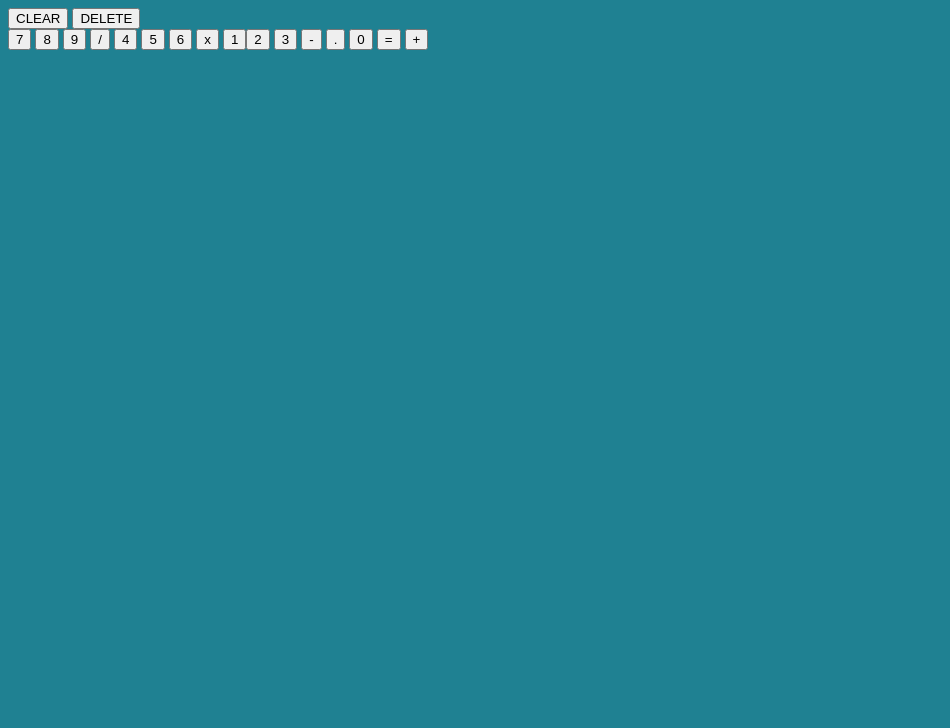
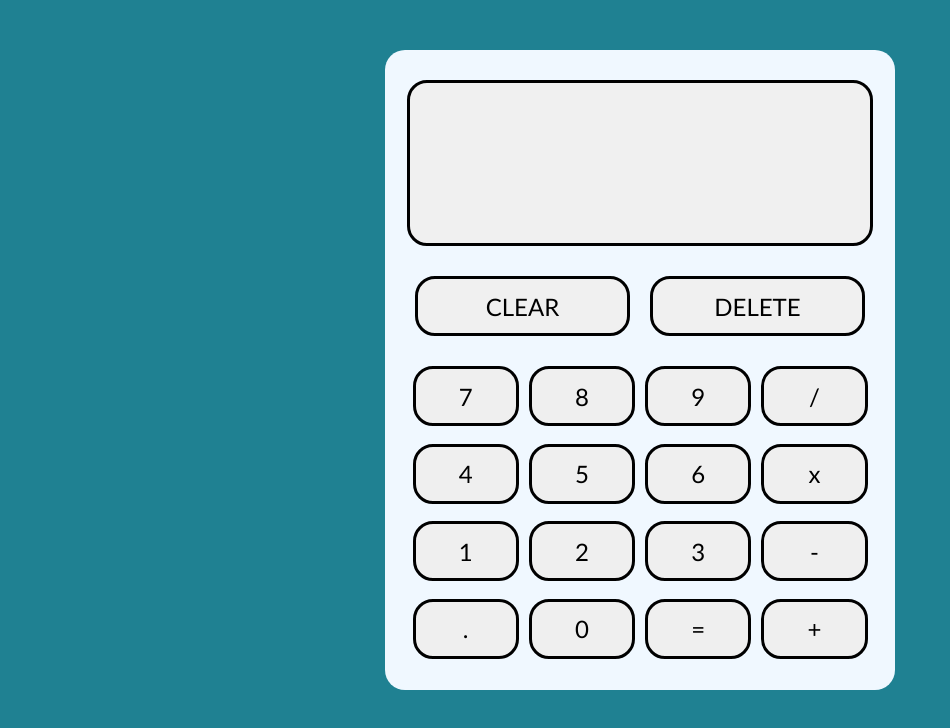
Before and after one commit to hxrleen/Calculator, a plain HTML site: page index.html in a window 1280 px wide. Shown: the whole page, without its empty margins (0-950 px from the left). Drawn offline with Linux system fonts and the light colour scheme.

Commit message:
style.css

```diff
--- a/style.css
+++ b/style.css
@@ -1,3 +1,101 @@
 body {
   background-color: rgb(31, 129, 146);
 }
+
+.container {
+  background-color: aliceblue;
+  margin: auto;
+  width: 500px;
+  height: 630px;
+  margin-top: 50px;
+  border-radius: 20px;
+  padding: 5px;
+}
+
+.display {
+  border: solid black;
+  background-color: rgb(240, 240, 240);
+  border-radius: 20px;
+  width: 450px;
+  height: 150px;
+  margin: auto;
+  margin-top: 25px;
+  padding-top: 5px;
+  padding: 5px;
+  position: relative;
+  overflow: hidden;
+}
+
+.calc {
+  border-radius: 20px;
+  width: 455px;
+  height: 300px;
+  margin: auto;
+  margin-top: 25px;
+  padding-top: 5px;
+}
+
+.btn-container {
+  width: 470px;
+  margin: auto;
+  margin-top: 25px;
+  padding-top: 5px;
+  display: flex;
+  overflow: hidden;
+}
+
+.btn-subcontainer {
+  flex: 1;
+  border-radius: 20px;
+  height: 60px;
+  margin-left: 10px;
+  margin-right: 10px;
+  border: solid rgb(0, 0, 0);
+  background-color: rgb(240, 240, 240);
+  box-sizing: border-box;
+}
+
+.calc {
+  width: 455px;
+  margin: auto;
+  margin-top: 25px;
+  padding-top: 5px;
+  display: grid;
+  grid-template-columns: repeat(4, 1fr);
+  grid-template-rows: repeat(4, 1fr);
+  gap: 10px;
+  overflow: hidden;
+}
+
+button {
+  border-radius: 20px;
+  height: 60px;
+  border: solid rgb(0, 0, 0);
+  box-sizing: border-box;
+  font-size: 24px;
+  font: 600;
+  font-family: "Gill Sans", "Gill Sans MT", Calibri, "Trebuchet MS", sans-serif;
+}
+
+.text {
+  height: 50px;
+  margin-top: 90px;
+  animation: slideInFromRight 0.5s ease-in-out;
+  position: absolute;
+  top: 0;
+  right: 20px;
+  font-size: 36px;
+  font: 600;
+  font-family: "Gill Sans", "Gill Sans MT", Calibri, "Trebuchet MS", sans-serif;
+}
+
+@keyframes slideInFromRight {
+  0% {
+    transform: translateX(100%);
+    opacity: 0;
+  }
+  100% {
+    transform: translateX(0);
+    opacity: 1;
+  }
+}
```
